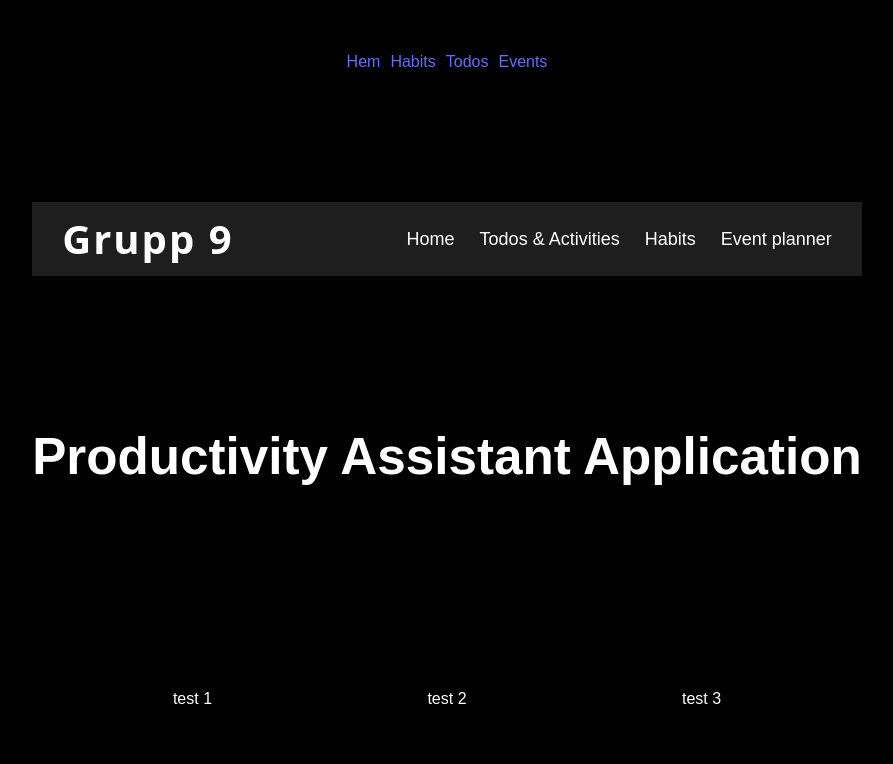
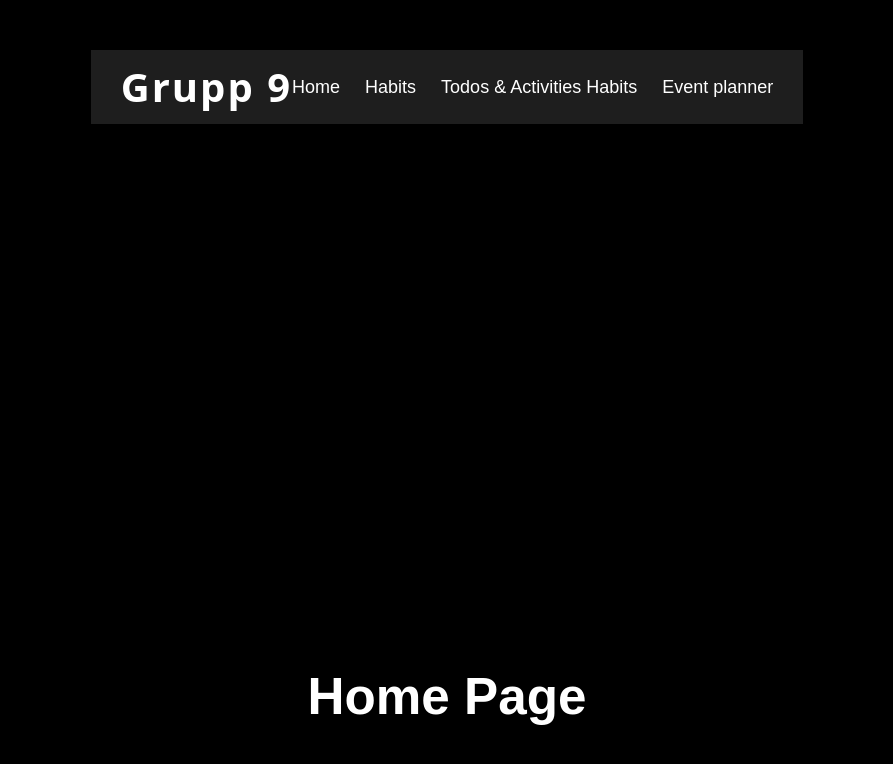
Before and after one commit to JohanSmirnoff/Grupp-9-Frontend_2, a React (Vite) app: page / in a window 1280 px wide. Shown: the top 764 px of the page, without its empty margins (193-1086 px from the left). Built offline with nearby package versions, Linux system fonts and the light colour scheme; a web font is replaced by a local one.

Commit message:
rensat bort och justerat navbar + links

```diff
--- a/src/App.jsx
+++ b/src/App.jsx
@@ -1,29 +1,21 @@
 import './App.css'
-import { BrowserRouter as Router, Routes, Route, Link } from "react-router-dom"
-import HomePage from './pages/HomePage'
+import { BrowserRouter as Router, Routes, Route } from "react-router-dom"
+import Home from "./pages/Home";
 import HabitsPage from './pages/HabitsPage.jsx'
+import TodoPage from "./pages/TodoPage";
 import EventPage from "./pages/EventsPage"
-
-import TodoPage from "./pages/TodoPage";
-// import { BrowserRouter, Route, Routes } from "react-router-dom";
-import Home from "./pages/Home";
-import Navbar from "./componenets/Navbar";
+import Navbar from "./components/NavBar/Navbar.jsx";
 
 function App() {
-// const App = () => {
   return (
     <>
       <Router>
         <nav className="nav-div" style={{ display: "flex", gap: "10px", padding: "10px" }}>
-          <Link to="/">Hem</Link>
-          <Link to="/habits">Habits</Link>
-          <Link to="/ToDo">Todos</Link>
-          <Link to="/events">Events</Link>
+          <Navbar/>
         </nav>
 
-        <Navbar/>
         <Routes>
-          <Route path="/" element={<HomePage />} />
+          <Route path="/" element={<Home />} />
           <Route path="/habits" element={<HabitsPage />} />
           <Route path="/ToDo" element={<TodoPage />} />
           <Route path="/events" element={<EventPage />} />
--- a/src/componenets/Navbar.jsx
+++ b/src/components/NavBar/Navbar.jsx
@@ -7,21 +7,17 @@ const Navbar = () => {
       <h1>Grupp 9 </h1>
       <ul>
         <li>
-         <Link to={"/home"}> Home </Link>
-
+         <Link to={"/"}> Home </Link>
         </li>
         <li>
-         <Link to={"/ToDo"}>Todos & Activities </Link>
-
-
+         <Link to={"/habits"}>Habits </Link>
         </li>
         <li>
-
+          <Link to={"/ToDo"}>Todos & Activities </Link>
           Habits
         </li>
         <li>
-
-          Event planner
+          <Link to={"/events"}>Event planner</Link>
         </li>
       </ul>
     </div>
--- a/src/pages/Home.jsx
+++ b/src/pages/Home.jsx
@@ -5,7 +5,6 @@ const Home = () => {
   return (
     <div>
         <h1>Home Page</h1>
-      <button onClick={()=>navigate("/ToDo")}>Go to todo</button>
     </div>
   )
 }
--- a/src/pages/HomePage.jsx
+++ /dev/null
@@ -1,28 +0,0 @@
-function HomePage () {
-    return(
-        <>
-            <header className="header-div">
-                <nav>
-
-                </nav>
-                <h1>
-                    Productivity Assistant Application
-
-                </h1>
-
-            </header>
-            <main>
-                <div className="test-div">
-                    <p>test 1</p>
-                    <p>test 2</p>
-                    <p>test 3</p>
-                    {/* habits */}
-                    {/* todos */}
-                    {/* events */}
-                </div>
-            </main>
-        </>
-    )
-}
-
-export default HomePage
```
Also changed, not shown: src/components/NavBar/Navbar.css (renamed from src/componenets/Navbar.css).
